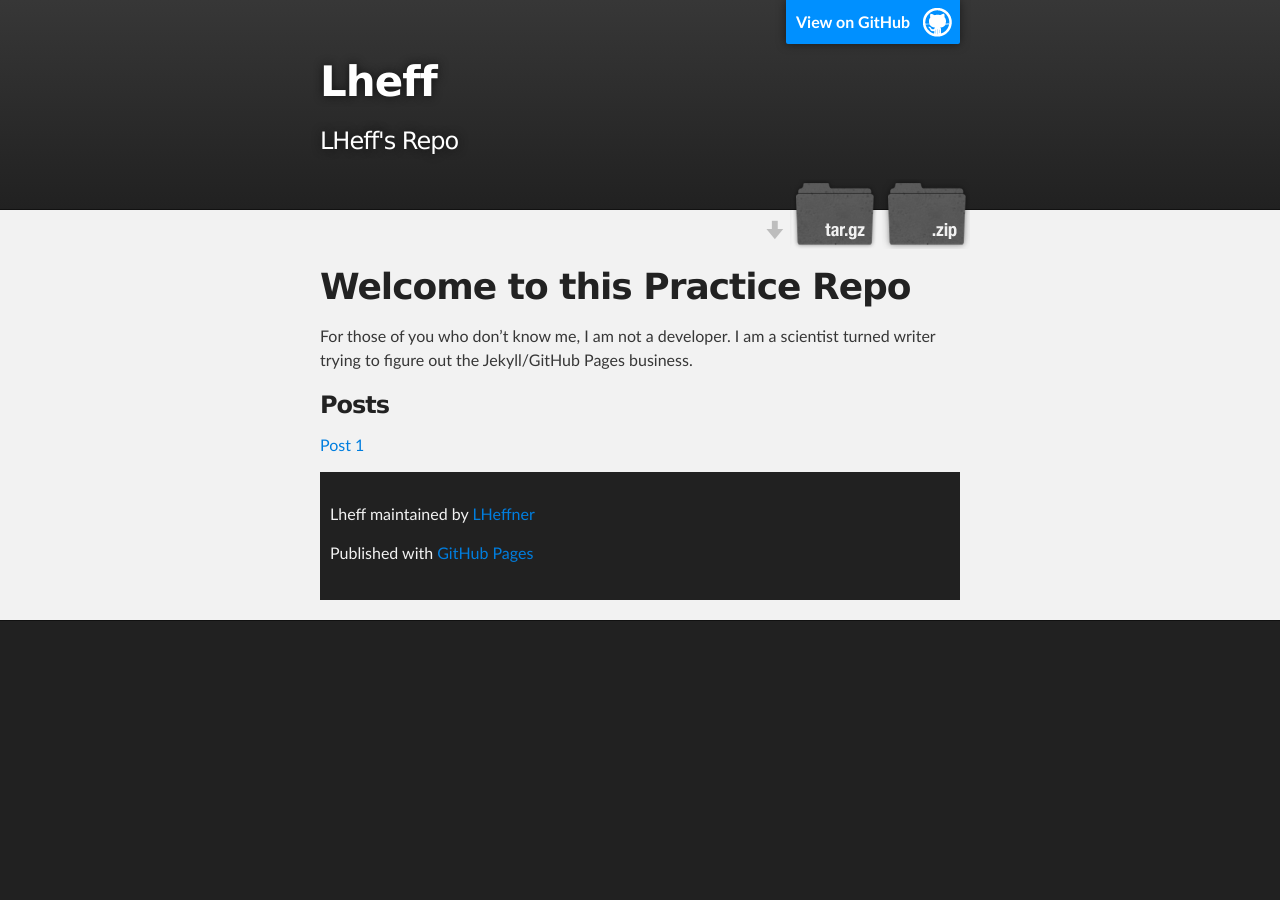
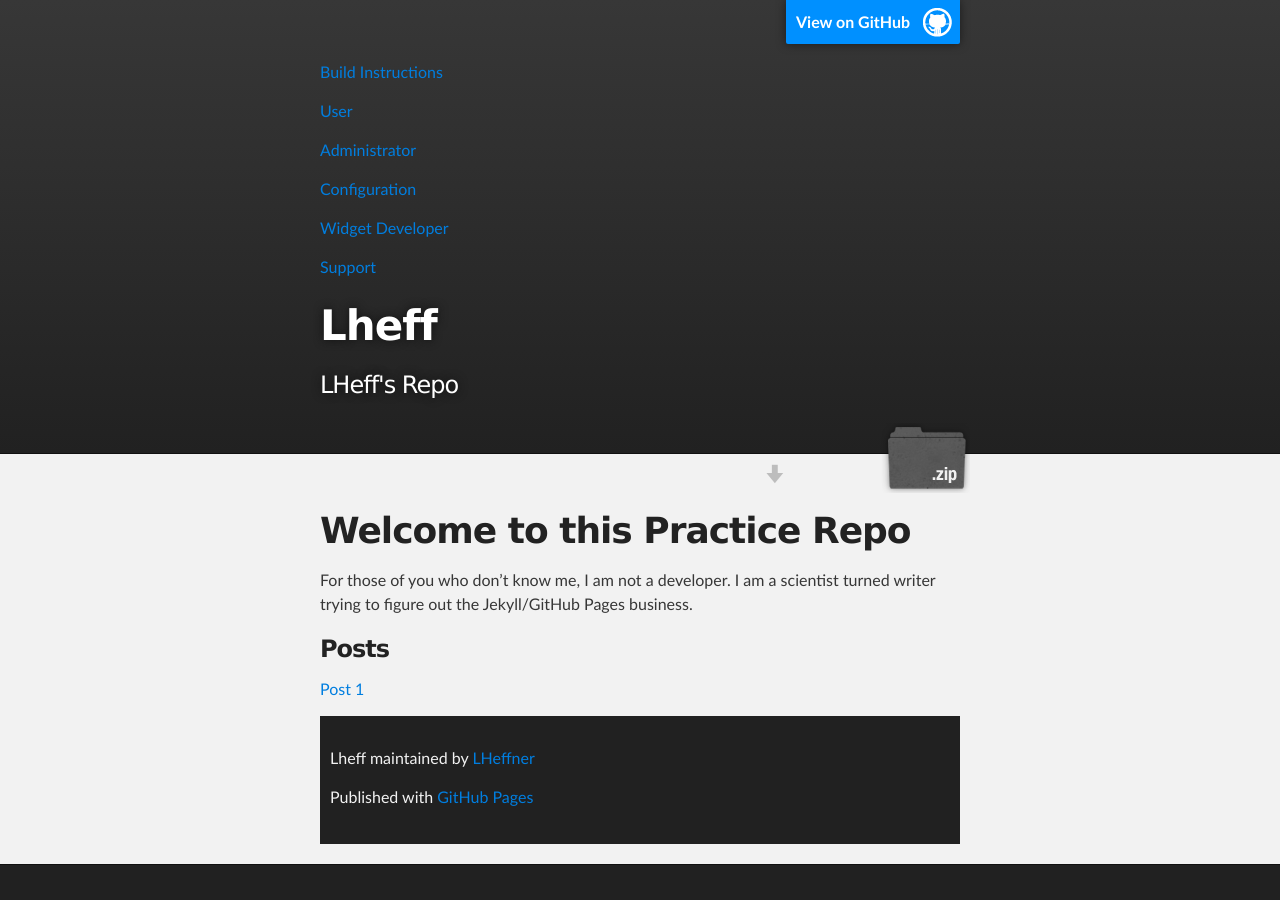
Before and after one commit to LHeffner/lheff, a Jekyll site: the page built from index.md, in a window 1280 px wide. Built offline with Jekyll 4.4.1, drawn with Linux system fonts in a browser that asks for light colours; Markdown is read by kramdown in place of the engine named in the settings.

Commit message:
add dummy header links

```diff
--- a/_layouts/index.html
+++ b/_layouts/index.html
@@ -16,6 +16,12 @@
     <!-- HEADER -->
     <div id="header_wrap" class="outer">
         <header class="inner">
+          <p><a href="http://pages.github.com">Build Instructions</a></p>
+          <p><a href="http://pages.github.com">User</a></p>
+          <p><a href="http://pages.github.com">Administrator</a></p>
+          <p><a href="http://pages.github.com">Configuration</a></p>
+          <p><a href="http://pages.github.com">Widget Developer</a></p>
+          <p><a href="http://pages.github.com">Support</a></p>
           <a id="forkme_banner" href="https://github.com/LHeffner/lheff">View on GitHub</a>
 
           <h1 id="project_title">Lheff</h1>
@@ -23,7 +29,6 @@
 
             <section id="downloads">
               <a class="zip_download_link" href="https://github.com/LHeffner/lheff/zipball/master">Download this project as a .zip file</a>
-              <a class="tar_download_link" href="https://github.com/LHeffner/lheff/tarball/master">Download this project as a tar.gz file</a>
             </section>
         </header>
     </div>
```
